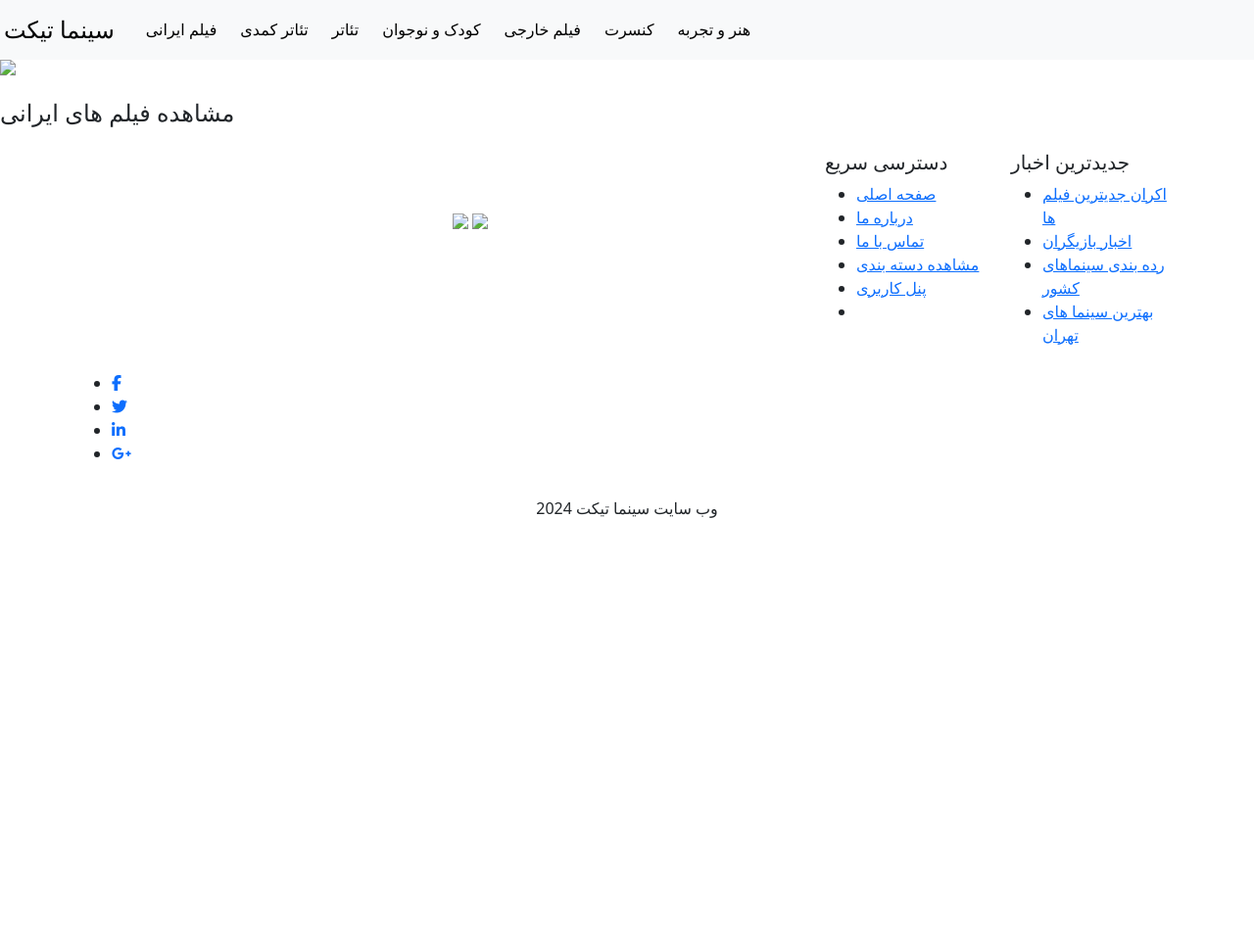
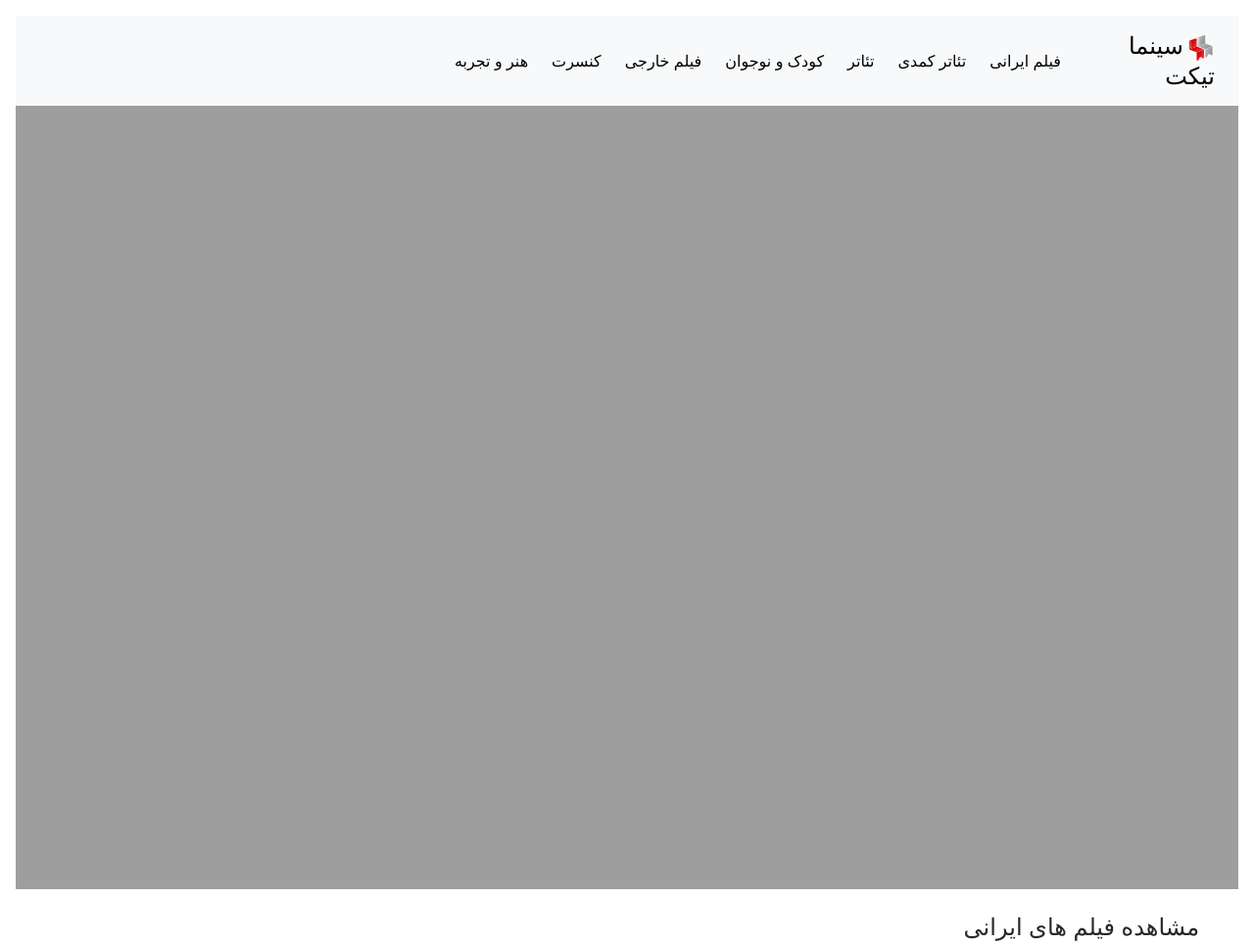
Before and after one commit to amir-m-milani/CinTicket, a plain HTML site: page wwwroot/views/index.html in a window 1280 px wide. Shown: the top 964 px of the page at 98% size. Before the commit the page ends 800 px from the top, so only its background shows below. Drawn offline with nearby package versions, Linux system fonts and the light colour scheme; the site is published under a folder, as on GitHub Pages, so addresses that start at the root find nothing.

Commit message:
fixed index1

```diff
--- a/wwwroot/js/card.js
+++ b/wwwroot/js/card.js
@@ -1,25 +1,25 @@
-var arr=[
+var arr = [
   {
-        img:"/wwwroot/img/4.webp" ,
-        title:"بی بدن",
+    img: "../img/4.webp",
+    title: "بی بدن",
     des: " بدن نخستین ساخته‌ی مزتضی علیزاده به‌عنوان کارگردان با بازی نوید پورفرج، نویسندگی کاظم دانشی و تهیه‌کنندگی سیدمصطفی احمدی است که .."
   },
   {
-        img:"/wwwroot/img/5.webp" ,
-        title:"آسمان غرب",
+    img: "../img/5.webp",
+    title: "آسمان غرب",
     des: "فیلم آسمان غرب به کارگردانی محمد عسگری و تهیه‌کنندگی حبیب‌الله والی‌نژاد است که در چهل و دومین جشنواره فجر حضور دارد و ادامه داستان..."
   },
   {
-        img:"/wwwroot/img/7.webp" ,
+    img: "../img/7.webp",
     title: "پرویز خان",
     des: "فیلم پرویزخان به کارگردانی علی ثقفی و تهیه‌کنندگی عطا پناهی است که در چهل و دومین جشنواره فجر حضور دارد. دیگر عوامل فیلم عبارت‌اند از:  مدیر تولید: رضا زنجانیان،.."
   }
 ]
 
-function test2(){
-    var cards1=''
+function test2() {
+  var cards1 = ''
   for (let i = 0; i < arr.length; i++) {
-     cards1  +=`
+    cards1 += `
         <li class="cards_item">
         <div class="card">
           <div class="card_image"><img src="${arr[i].img}"></div>
@@ -32,6 +32,6 @@ function test2(){
       </li>
         `
   }
-    document.getElementById('click2').innerHTML=cards1
+  document.getElementById('click2').innerHTML = cards1
 }
 test2();
--- a/wwwroot/views/index.html
+++ b/wwwroot/views/index.html
@@ -1,28 +1,36 @@
 <!DOCTYPE html>
 <html lang="en">
+
 <head>
     <meta charset="UTF-8">
     <meta name="viewport" content="width=device-width, initial-scale=1.0">
-    <link href="https://cdn.jsdelivr.net/npm/bootstrap@5.3.3/dist/css/bootstrap.min.css" rel="stylesheet" integrity="sha384-QWTKZyjpPEjISv5WaRU9OFeRpok6YctnYmDr5pNlyT2bRjXh0JMhjY6hW+ALEwIH" crossorigin="anonymous">
-<script src="https://cdn.jsdelivr.net/npm/bootstrap@5.3.3/dist/js/bootstrap.bundle.min.js" integrity="sha384-YvpcrYf0tY3lHB60NNkmXc5s9fDVZLESaAA55NDzOxhy9GkcIdslK1eN7N6jIeHz" crossorigin="anonymous"></script>
-<link href="https://cdn.jsdelivr.net/npm/bootstrap@5.3.3/dist/css/bootstrap.min.css" rel="stylesheet" integrity="sha384-QWTKZyjpPEjISv5WaRU9OFeRpok6YctnYmDr5pNlyT2bRjXh0JMhjY6hW+ALEwIH" crossorigin="anonymous">
-<script src="https://cdn.jsdelivr.net/npm/bootstrap@5.3.3/dist/js/bootstrap.bundle.min.js" integrity="sha384-YvpcrYf0tY3lHB60NNkmXc5s9fDVZLESaAA55NDzOxhy9GkcIdslK1eN7N6jIeHz" crossorigin="anonymous"></script>
-<link rel="stylesheet" href="https://cdnjs.cloudflare.com/ajax/libs/font-awesome/6.5.2/css/all.min.css" integrity="sha512-SnH5WK+bZxgPHs44uWIX+LLJAJ9/2PkPKZ5QiAj6Ta86w+fsb2TkcmfRyVX3pBnMFcV7oQPJkl9QevSCWr3W6A==" crossorigin="anonymous" referrerpolicy="no-referrer" />
-<link href="/wwwroot/css/card.css" rel="styleSheet">
-    <link href="/wwwroot/css/index1.css" rel="styleSheet">
-    <link href="/wwwroot/css/footer.css" rel="styleSheet">
+    <link href="https://cdn.jsdelivr.net/npm/bootstrap@5.3.3/dist/css/bootstrap.min.css" rel="stylesheet"
+        integrity="sha384-QWTKZyjpPEjISv5WaRU9OFeRpok6YctnYmDr5pNlyT2bRjXh0JMhjY6hW+ALEwIH" crossorigin="anonymous">
+    <script src="https://cdn.jsdelivr.net/npm/bootstrap@5.3.3/dist/js/bootstrap.bundle.min.js"
+        integrity="sha384-YvpcrYf0tY3lHB60NNkmXc5s9fDVZLESaAA55NDzOxhy9GkcIdslK1eN7N6jIeHz"
+        crossorigin="anonymous"></script>
+    <link rel="stylesheet" href="https://cdnjs.cloudflare.com/ajax/libs/font-awesome/6.5.2/css/all.min.css"
+        integrity="sha512-SnH5WK+bZxgPHs44uWIX+LLJAJ9/2PkPKZ5QiAj6Ta86w+fsb2TkcmfRyVX3pBnMFcV7oQPJkl9QevSCWr3W6A=="
+        crossorigin="anonymous" referrerpolicy="no-referrer" />
+    <link href="../css/card.css" rel="styleSheet">
+    <link href="../css/index1.css" rel="styleSheet">
+    <link href="../css/footer.css" rel="styleSheet">
     <title>Document</title>
 </head>
+
 <body>
     <nav class="navbar navbar-expand-lg navbar-light bg-light">
-        <h4 class="text-black mt-2 me-4"> <img src="/wwwroot/img/logo.svg" class="img-fluid text-center imgsvg ms-1" alt="">سینما تیکت</h3>
-        <button class="navbar-toggler" type="button" data-toggle="collapse" data-target="#navbarNavDropdown" aria-controls="navbarNavDropdown" aria-expanded="false" aria-label="Toggle navigation">
+        <h4 class="text-black mt-2 me-4"> <img src="../img/logo.svg" class="img-fluid text-center imgsvg ms-1"
+                alt="">سینما تیکت</h3>
+            <button class="navbar-toggler" type="button" data-toggle="collapse" data-target="#navbarNavDropdown"
+                aria-controls="navbarNavDropdown" aria-expanded="false" aria-label="Toggle navigation">
                 <span class="navbar-toggler-icon"></span>
             </button>
             <div class="collapse navbar-collapse" id="navbarNavDropdown">
                 <ul class="navbar-nav">
                     <li class="nav-item active">
-              <a class="nav-link text-black me-2" href="#">فیلم ایرانی <span class="sr-only">(current)</span></a>
+                        <a class="nav-link text-black me-2" href="#">فیلم ایرانی <span
+                                class="sr-only">(current)</span></a>
                     </li>
                     <li class="nav-item">
                         <a class="nav-link text-black me-2" href="#">تئاتر کمدی</a>
@@ -47,10 +55,12 @@
     </nav>
     <!-- nav -->
     <div class="row">
-    <img src="/wwwroot/img/jakob-owens-CiUR8zISX60-unsplash.jpg">
+        <img src="../img/jakob-owens-CiUR8zISX60-unsplash.jpg">
     </div>
     <div class="main ">
-    <div class="row d-flex pt-4"><h4 class="me-3">مشاهده فیلم های ایرانی</h4></div>
+        <div class="row d-flex pt-4">
+            <h4 class="me-3">مشاهده فیلم های ایرانی</h4>
+        </div>
         <ul class="cards" id="click2">
 
         </ul>
@@ -62,10 +72,14 @@
                 <div class="col-md-6 col-lg-4">
                     <div class="widget1">
                         <div class="logo text-center">
-                               <h3 class="text-white"> <img src="/wwwroot/img/logo.svg" class="img-fluid text-center imgsvg" alt="">سینما تیکت</h3>
+                            <h3 class="text-white"> <img src="../img/logo.svg" class="img-fluid text-center imgsvg"
+                                    alt="">سینما تیکت</h3>
                         </div>
                         <p class="text-white text">
-                                سینماتیکت یکی از محصولات شرکت فن آوران ایده پرداز سرزمین هنر است. این سایت با هدف اطلاع رسانی درباره اخبار و حواشی اکران سینماها و برنامه نمایش فیلمهای سینمای ایران از اسفند ماه ۱۳۹۰ راه اندازی شده است. همچنین رزرو آنلاین بلیت در سینماهای ایران یکی از اهداف اساسی این وب سایت می باشد.
+                            سینماتیکت یکی از محصولات شرکت فن آوران ایده پرداز سرزمین هنر است. این سایت با هدف اطلاع
+                            رسانی درباره اخبار و حواشی اکران سینماها و برنامه نمایش فیلمهای سینمای ایران از اسفند ماه
+                            ۱۳۹۰ راه اندازی شده است. همچنین رزرو آنلاین بلیت در سینماهای ایران یکی از اهداف اساسی این وب
+                            سایت می باشد.
                         </p>
                         <div class="socialLinks">
                             <ul>
@@ -99,8 +113,8 @@
                               نماد اعتماد
                             </h5> -->
                         <div class="media mt-5 mb-5 me-4">
-                                <img src="/wwwroot/img/logo.png" class="bg-white py-3 rounded rounded-3">
-                                <img src="/wwwroot/img/etehadie_cert.png" class="bg-white py-3 rounded rounded-3">
+                            <img src="../img/logo.png" class="bg-white py-3 rounded rounded-3">
+                            <img src="../img/etehadie_cert.png" class="bg-white py-3 rounded rounded-3">
                         </div>
                         <div class="media">
 
@@ -189,7 +203,8 @@
             </div>
         </div>
     </footer>
-      <script src="/wwwroot/js/index.js"></script>
-      <script src="/wwwroot/js/card.js"></script>
+    <script src="../js/index.js"></script>
+    <script src="../js/card.js"></script>
 </body>
+
 </html>
```
Lines whose indentation alone changed are shown as unchanged.
